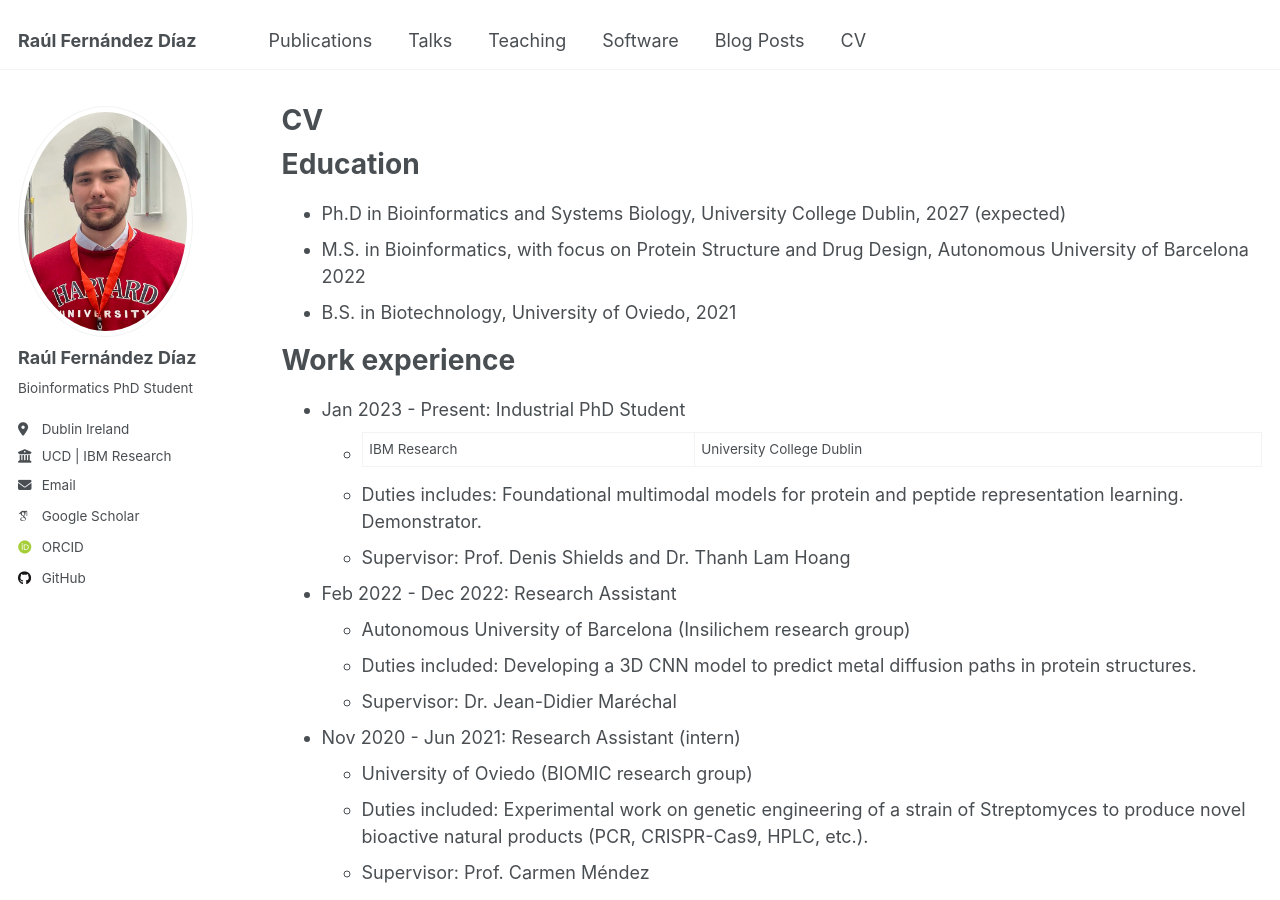
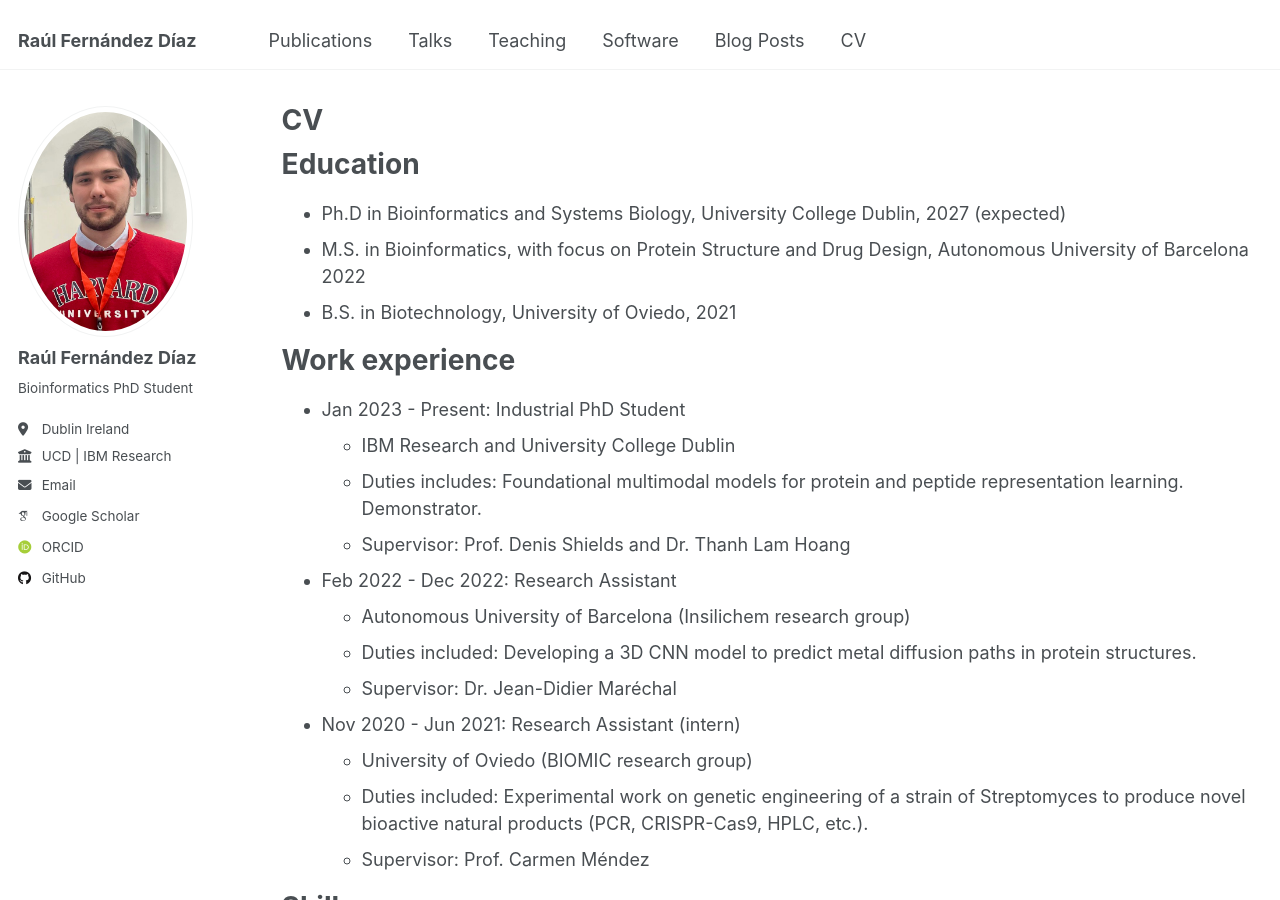
Before and after one commit to RaulFD-creator/RaulFD-creator.github.io, a Jekyll site: the page built from _pages/cv.md, in a window 1280 px wide and 900 px high. Built offline with Jekyll 4.4.1, drawn with Linux system fonts in a browser that asks for light colours; some web fonts are replaced.

Commit message:
🪲 "|" is interpreted as md table

```diff
--- a/_pages/cv.md
+++ b/_pages/cv.md
@@ -18,7 +18,7 @@ Education
 Work experience
 ======
 * Jan 2023 - Present: Industrial PhD Student
-  * IBM Research | University College Dublin
+  * IBM Research and University College Dublin
   * Duties includes: Foundational multimodal models for protein and peptide representation learning. Demonstrator.
   * Supervisor: Prof. Denis Shields and Dr. Thanh Lam Hoang
 
```
